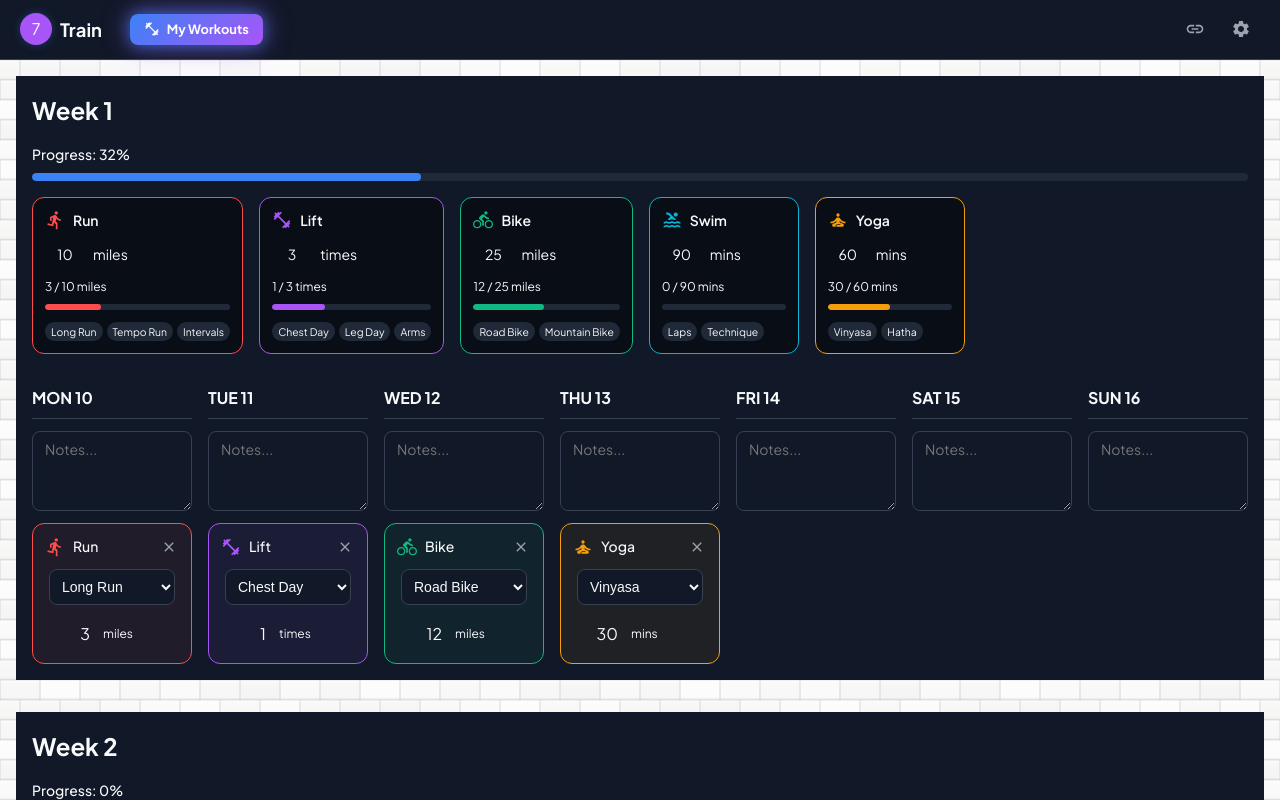
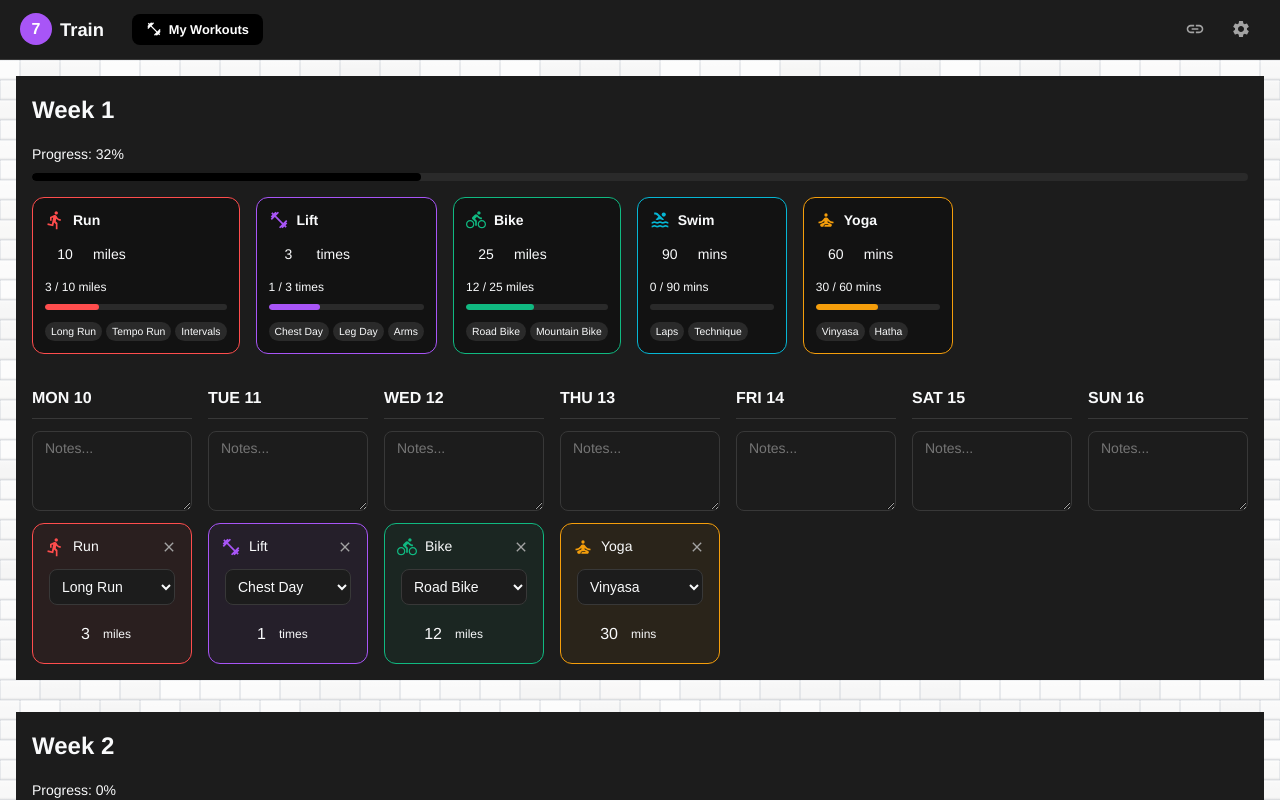
Before and after one commit to pjflanagan/7-train, a Next.js app: page / in a window 1280 px wide. Built offline with nearby package versions, Linux system fonts and the light colour scheme.

Commit message:
color and font theme

```diff
--- a/app/globals.scss
+++ b/app/globals.scss
@@ -1,16 +1,16 @@
 :root {
-  /* Colors - Zinc & Charcoal Premium Dark Palette */
-  --bg-primary: #090d16;
-  --bg-secondary: #111827;
-  --bg-tertiary: #1f2937;
-  --border-color: #374151;
-  --border-focus: #4b5563;
+  /* Colors - MTA Subway Slate & Charcoal Palette */
+  --bg-primary: #121212;
+  --bg-secondary: #1c1c1c;
+  --bg-tertiary: #2a2a2a;
+  --border-color: #383838;
+  --border-focus: #555555;
   --text-main: #f9fafb;
-  --text-muted: #9ca3af;
-  --text-dim: #6b7280;
+  --text-muted: #a3a3a3;
+  --text-dim: #737373;
 
   /* Accent Colors */
-  --accent-primary: #3b82f6;
+  --accent-primary: black;
   --accent-success: #10b981;
   --accent-error: #ef4444;
   --accent-warning: #f59e0b;
@@ -21,7 +21,7 @@
   --border-radius-md: 12px;
   --border-radius-sm: 8px;
   --transition-smooth: all 0.25s cubic-bezier(0.4, 0, 0.2, 1);
-  --box-shadow-premium: 0 10px 25px -5px rgba(0, 0, 0, 0.4), 0 8px 10px -6px rgba(0, 0, 0, 0.4);
+  --box-shadow-premium: 0 4px 12px rgba(0, 0, 0, 0.25);
 }
 
 * {
@@ -31,6 +31,7 @@
 }
 
 body {
+  font-family: "Helvetica Neue", Helvetica, Arial, sans-serif;
   background-color: transparent;
   color: var(--text-main);
   line-height: 1.5;
--- a/app/layout.tsx
+++ b/app/layout.tsx
@@ -1,13 +1,7 @@
 import type { Metadata } from "next";
-import { Plus_Jakarta_Sans } from "next/font/google";
 import { Toaster } from "sonner";
 import "./globals.scss";
 import { SubwayTileBackground } from "../components/elements/SubwayTileBackground/SubwayTileBackground";
-
-const jakarta = Plus_Jakarta_Sans({
-  subsets: ["latin"],
-  weight: ["300", "400", "500", "600", "700", "800"],
-});
 
 export const metadata: Metadata = {
   title: "7 Train",
@@ -21,10 +15,10 @@ export default function RootLayout({
 }>) {
   return (
     <html lang="en">
-      <body className={jakarta.className}>
+      <body>
+        <SubwayTileBackground />
         {children}
         <Toaster />
-        <SubwayTileBackground />
       </body>
     </html>
   );
--- a/components/elements/SubwayTileBackground/SubwayTileBackground.tsx
+++ b/components/elements/SubwayTileBackground/SubwayTileBackground.tsx
@@ -1,10 +1,11 @@
 'use client';
 
-import React, { useMemo } from 'react';
+import React, { useMemo, useState, useEffect } from 'react';
+import { useHydrated } from '../../../hooks/useHydrated';
 import styles from './SubwayTileBackground.module.scss';
 
 // Deterministic seed-based random generator to ensure exact same colors
-// on both server (SSR) and client, avoiding hydration mismatches.
+// for each tile coordinate (r, c).
 function createSeededRandom(seed: number) {
   let s = seed;
   return () => {
@@ -14,52 +15,60 @@ function createSeededRandom(seed: number) {
 }
 
 export const SubwayTileBackground: React.FC = () => {
-  const PW = 320;  // Pattern width (C * W)
-  const PH = 160;  // Pattern height (R * H)
+  const isHydrated = useHydrated();
+  const [dimensions, setDimensions] = useState({ width: 1200, height: 800 });
+
+  useEffect(() => {
+    if (!isHydrated) return;
+    const handleResize = () => {
+      setDimensions({
+        width: window.innerWidth,
+        height: window.innerHeight,
+      });
+    };
+    handleResize();
+    window.addEventListener('resize', handleResize);
+    return () => window.removeEventListener('resize', handleResize);
+  }, [isHydrated]);
+
   const W = 40;    // Tile width
   const H = 20;    // Tile height
   const G = 1;     // Grout line gap (pixels)
-  const R = 8;     // Rows
-  const C = 8;     // Columns
 
-  // Generate tile colors once, deterministically
+  // Generate the tiles that fully fill the viewport, starting from negative
+  // top-left to positive bottom-right, dynamically.
   const tiles = useMemo(() => {
-    const rVal = createSeededRandom(4232912); // Seed
-    const colors: string[][] = [];
-
-    for (let r = 0; r < R; r++) {
-      const rowColors: string[] = [];
-      for (let c = 0; c < C; c++) {
-        // Generate beautiful, subtle off-white shades
-        // Lightness between 96.0% and 99.0% (subtle premium variations)
-        const l = 96.0 + rVal() * 3.0;
-        // Saturation between 0.1% and 1.1%
-        const s = 0.1 + rVal() * 1.0;
-        // Warm/ceramic ivory tone (hue 35)
-        const h = 35;
-        rowColors.push(`hsl(${h}, ${s.toFixed(2)}%, ${l.toFixed(2)}%)`);
-      }
-      colors.push(rowColors);
-    }
+    if (!isHydrated) return [];
 
     const tileElements: React.JSX.Element[] = [];
 
-    for (let r = 0; r < R; r++) {
+    // We start from negative H and fill until we are positive of the screen bottom
+    const startY = -H;
+    const endY = dimensions.height + H;
+
+    for (let y = startY; y < endY; y += H) {
+      const r = Math.round(y / H);
       const isOdd = r % 2 !== 0;
       const shift = isOdd ? W / 2 : 0;
-      const y = r * H;
 
-      for (let c = -1; c <= C; c++) {
-        const x = c * W + shift;
+      // We start from negative W (including shift offsets) and fill until screen right
+      const startX = -W - (isOdd ? W / 2 : 0);
+      const endX = dimensions.width + W;
 
-        // Skip if tile is completely outside the [0, PW] pattern boundary
-        if (x + W < 0 || x >= PW) continue;
+      for (let x = startX; x < endX; x += W) {
+        const c = Math.round((x - shift) / W);
 
-        // Wrap column index for color lookup
-        const cGrid = (c + C) % C;
-        const color = colors[r][cGrid];
+        // Generate a completely unique, stable seed for this specific coordinate
+        // This ensures the color for tile (r, c) is completely stable across resizes.
+        const tileSeed = r * 10000 + c;
+        const rVal = createSeededRandom(tileSeed);
 
-        // Shrink tile size by the grout gap
+        // Generate subtle, beautiful off-white shades
+        const l = 96.0 + rVal() * 3.0;
+        const s = 0.1 + rVal() * 1.0;
+        const h = 35;
+        const color = `hsl(${h}, ${s.toFixed(2)}%, ${l.toFixed(2)}%)`;
+
         const rxPos = x + G / 2;
         const ryPos = y + G / 2;
         const rWidth = W - G;
@@ -94,7 +103,7 @@ export const SubwayTileBackground: React.FC = () => {
     }
 
     return tileElements;
-  }, [PW, PH, W, H, G, R, C]);
+  }, [dimensions, isHydrated]);
 
   return (
     <div className={styles.backgroundContainer}>
@@ -108,24 +117,13 @@ export const SubwayTileBackground: React.FC = () => {
             <stop offset="88%" stopColor="#000000" stopOpacity={0} />
             <stop offset="100%" stopColor="#000000" stopOpacity={0.07} />
           </linearGradient>
-
-          {/* Repeating SVG pattern for maximum rendering performance */}
-          <pattern
-            id="subway-tiles"
-            width={PW}
-            height={PH}
-            patternUnits="userSpaceOnUse"
-          >
-            {/* Grout background behind tiles (slate-300 / light grey) */}
-            <rect width={PW} height={PH} fill="#d2d6dc" />
-
-            {/* Generated Tiles */}
-            {tiles}
-          </pattern>
         </defs>
 
-        {/* Fill the entire screen with the high-performance tile pattern */}
-        <rect width="100%" height="100%" fill="url(#subway-tiles)" />
+        {/* Grout background color (slate-300 / light grey) */}
+        <rect width="100%" height="100%" fill="#d2d6dc" />
+
+        {/* Dynamic, non-repeating tiles covering the entire screen */}
+        {tiles}
       </svg>
     </div>
   );
--- a/components/features/AppHeader/AppHeader.module.scss
+++ b/components/features/AppHeader/AppHeader.module.scss
@@ -23,13 +23,13 @@
 .brandLogoBadge {
   background: #a855f7;
   color: #fff;
+  font-weight: bold;
   width: 32px;
   height: 32px;
   border-radius: 50%;
   display: flex;
   align-items: center;
   justify-content: center;
-  box-shadow: 0 0 10px rgba(59, 130, 246, 0.3);
 }
 
 .brandTitles h1 {
@@ -39,7 +39,7 @@
 }
 
 .btnMyWeek {
-  background: linear-gradient(135deg, var(--accent-primary) 0%, #a855f7 100%);
+  background: var(--accent-primary);
   color: white;
   font-family: inherit;
   font-size: 0.8rem;
@@ -51,22 +51,14 @@
   display: inline-flex;
   align-items: center;
   gap: 0.4rem;
-  box-shadow: 0 0 10px rgba(59, 130, 246, 0.4);
   transition: var(--transition-smooth);
-  animation: pulse-glow 2s infinite alternate;
   margin-left: 1.25rem;
   @include focus-ring();
 
   &:hover {
     transform: translateY(-1px);
     filter: brightness(1.1);
-    box-shadow: 0 0 15px rgba(168, 85, 247, 0.6);
   }
-}
-
-@keyframes pulse-glow {
-  0% { box-shadow: 0 0 8px rgba(59, 130, 246, 0.4), 0 0 15px rgba(168, 85, 247, 0.2); }
-  100% { box-shadow: 0 0 16px rgba(59, 130, 246, 0.7), 0 0 30px rgba(168, 85, 247, 0.5); }
 }
 
 .headerActions {
```
